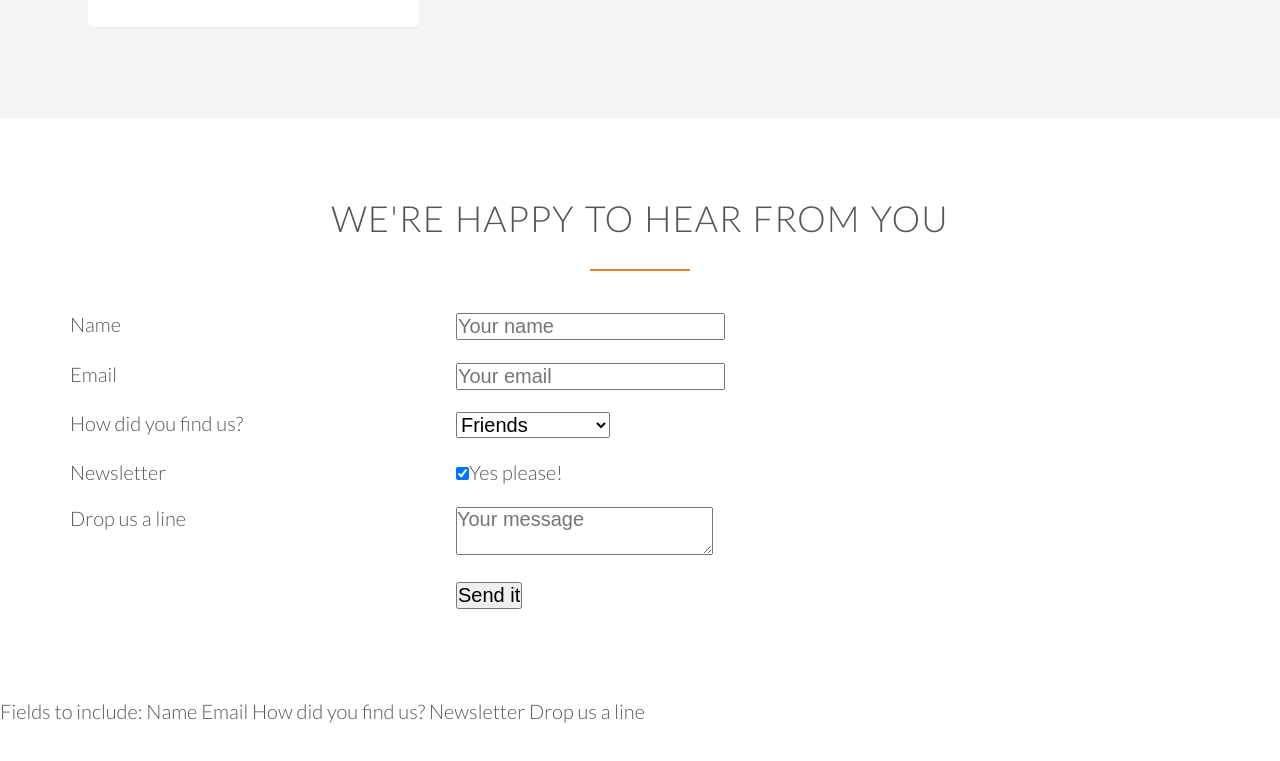
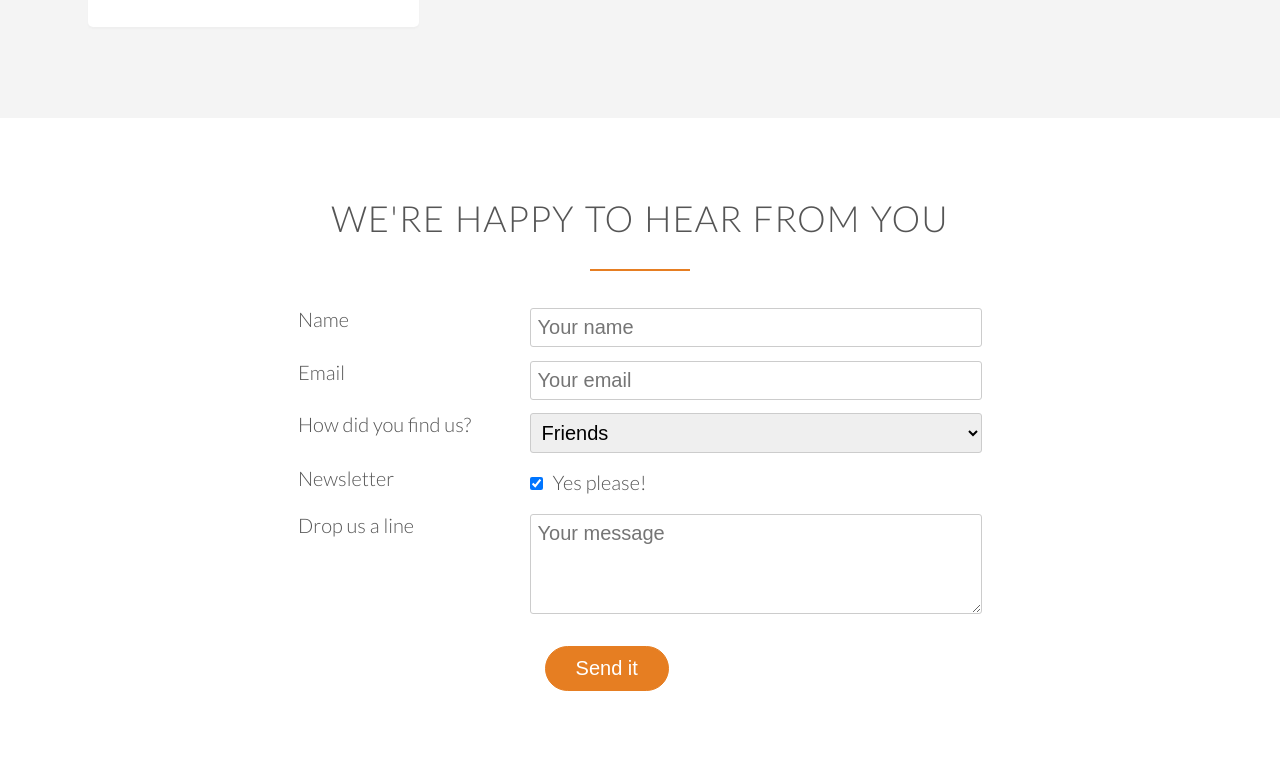
Before and after one commit to datadaveshin/omnifood, a plain HTML site: page omnifood2/index.html in a window 1280 px wide. Shown: the part 4506-5267 px from the top of the page. Before the commit the page ends 5229 px from the top, so only its background shows below. Drawn offline with Linux system fonts and the light colour scheme; files whose address does not match are found by name.

Commit message:
Finished contact form

```diff
--- a/omnifood2/index.html
+++ b/omnifood2/index.html
@@ -388,11 +388,3 @@
         </section>
     </body>
 </html>
-
-
-Fields to include:
-Name
-Email
-How did you find us?
-Newsletter
-Drop us a line
--- a/omnifood2/resources/css/style.css
+++ b/omnifood2/resources/css/style.css
@@ -174,8 +174,10 @@ a:active {
 
 /* ---- BUTTONS ---- */
 /*link is the normal resting state, visited is after clicked*/
+/*The <input> type="submit" is for the input in the contact form*/
 .btn:link,
-.btn:visited {
+.btn:visited,
+input[type=submit] {
 /*    inline-block - like inline but has padding and margin, it doesn't force a line break, usually an <a> element is inline, and that's what we are using for out buttons, so now we switch*/
     display: inline-block;
     padding: 10px 30px;
@@ -187,7 +189,8 @@ a:active {
 }
 
 .btn-full:link,
-.btn-full:visited {
+.btn-full:visited,
+input[type=submit] {
     background-color: #e67e22;
     border: 1px solid #e67e22;
     color: #fff;
@@ -201,7 +204,9 @@ a:active {
 }
 
 .btn:hover,
-.btn:active {
+.btn:active,
+input[type=submit]:hover,
+input[type=submit]:active {
     background-color: #cf6d17;
 }
 
@@ -537,3 +542,38 @@ cite img {
 .plan-box ul li {
    padding: 5px 0;
 }
+
+/* ------------------------------------------- */
+/* FORM */
+/* ------------------------------------------- */
+
+.contact-form {
+    width: 60%;
+/*    center within the parent element*/
+    margin: 0 auto;
+}
+
+/*Only choosing the input types that we want to span across, ie. for the newsletter if we spanned across, then there is a line break.*/
+input[type=text],
+input[type=email],
+select,
+textarea {
+/*    stretch across it's div*/
+    width: 100%;
+    padding: 7px;
+    border-radius: 3px;
+    border: 1px solid #ccc;
+}
+
+textarea {
+    height: 100px;
+}
+
+input[type=checkbox] {
+    margin: 10px 10px 10px 0;
+}
+
+/*Get's rid of the blue line that Chrome puts in around the squares in the inputs*/
+*:focus {
+    outline: none;
+}
```
